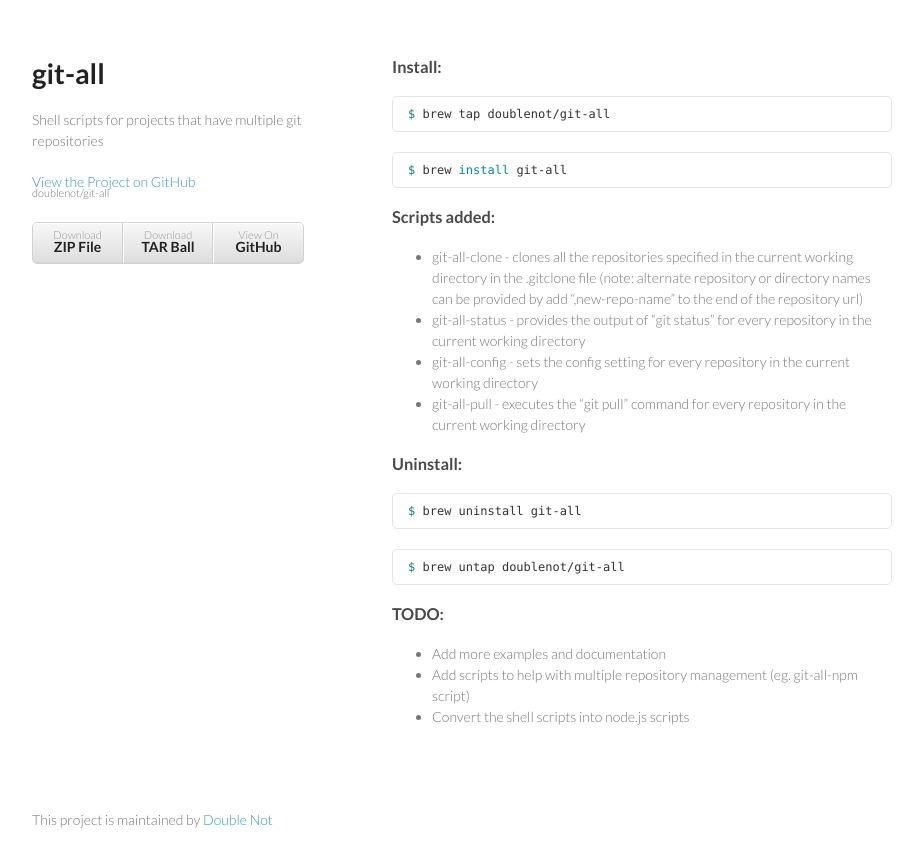
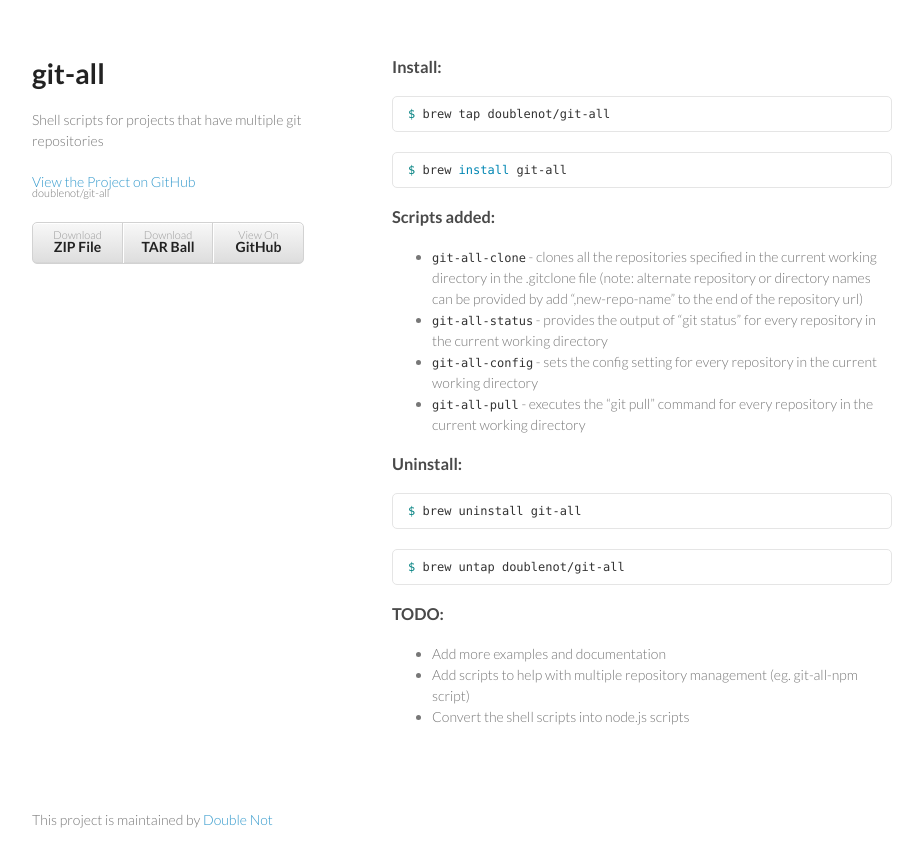
Before and after one commit to doublenot/git-all, a Jekyll site: the page built from index.md, in a window 1280 px wide. Shown: the top 867 px of the page, without its empty margins (178-1101 px from the left). Built offline with Jekyll 4.4.1, drawn with Linux system fonts in a browser that asks for light colours.

Commit message:
Update the documentation to highlight the scripts

```diff
--- a/index.md
+++ b/index.md
@@ -14,10 +14,10 @@
 
 ### Scripts added:
 
-- git-all-clone - clones all the repositories specified in the current working directory in the .gitclone file (note: alternate repository or directory names can be provided by add ",new-repo-name" to the end of the repository url)
-- git-all-status - provides the output of "git status" for every repository in the current working directory
-- git-all-config - sets the config setting for every repository in the current working directory
-- git-all-pull - executes the "git pull" command for every repository in the current working directory
+- `git-all-clone` - clones all the repositories specified in the current working directory in the .gitclone file (note: alternate repository or directory names can be provided by add ",new-repo-name" to the end of the repository url)
+- `git-all-status` - provides the output of "git status" for every repository in the current working directory
+- `git-all-config` - sets the config setting for every repository in the current working directory
+- `git-all-pull` - executes the "git pull" command for every repository in the current working directory
 
 ### Uninstall:
 
```
